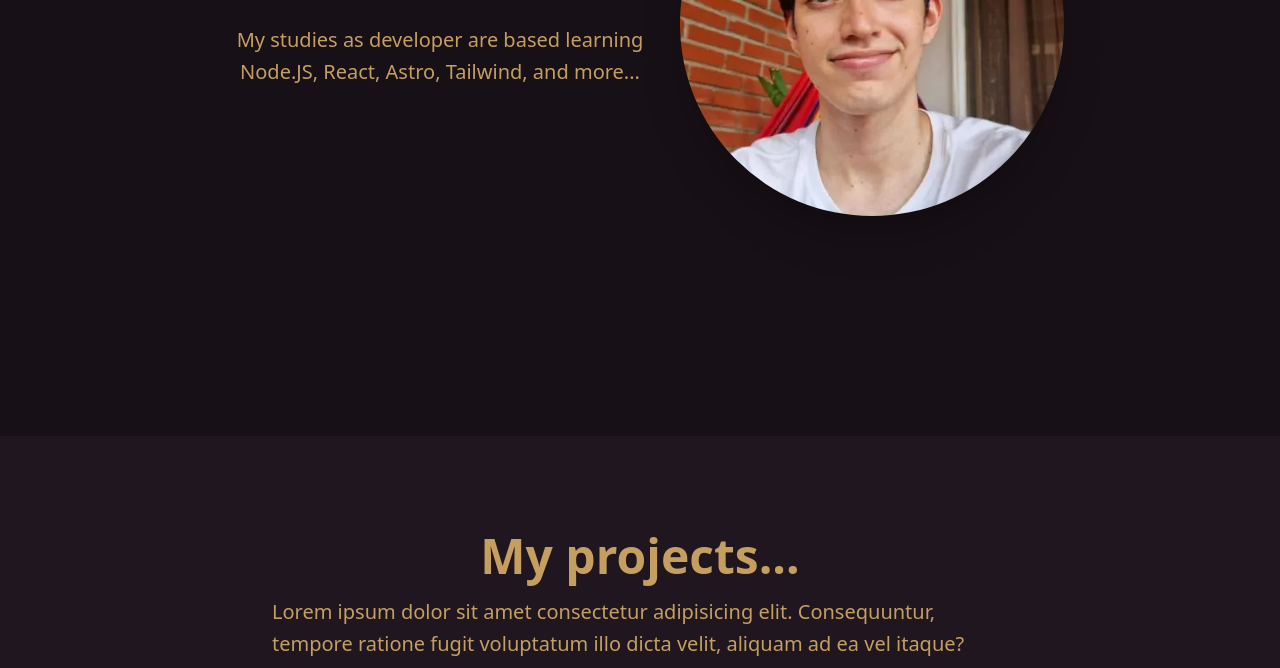
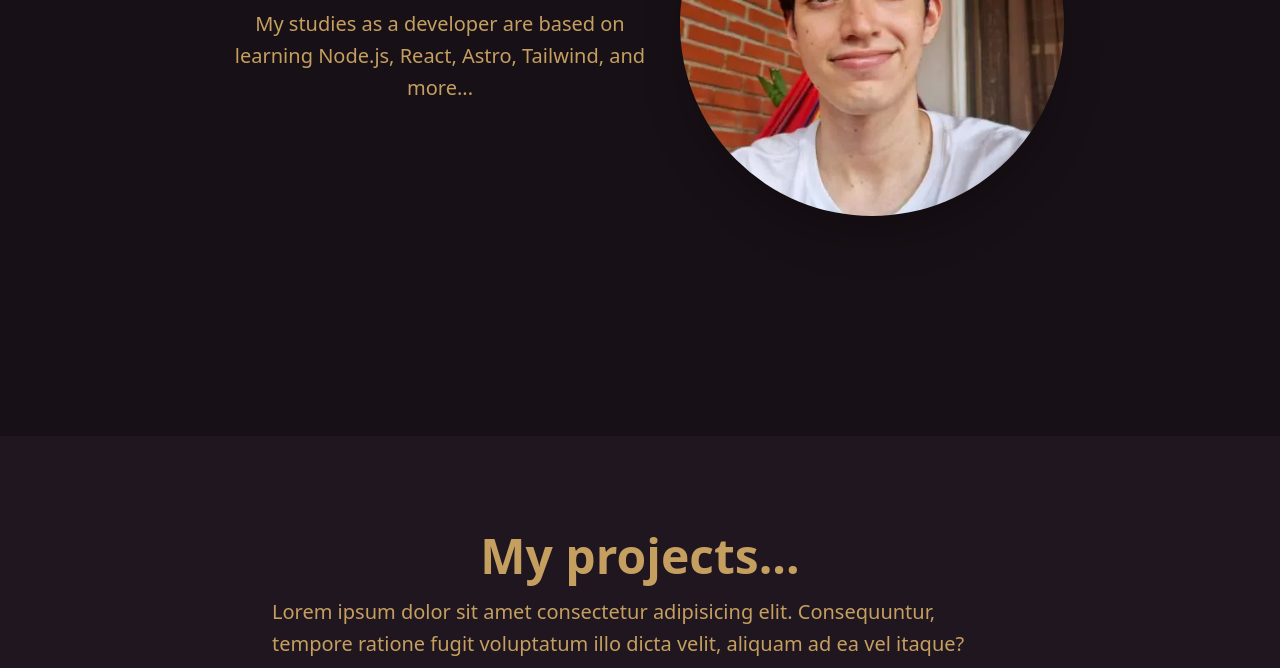
Before and after one commit to JoseArciniegas14/poft1, an Astro site: page / in a window 1280 px wide. Shown: the part 432-1100 px from the top of the page. Built offline with nearby package versions, Linux system fonts and the light colour scheme; Astro itself is replaced by a stand-in of ours.

Commit message:
Update index.astro

```diff
--- a/src/pages/index.astro
+++ b/src/pages/index.astro
@@ -12,8 +12,7 @@ import Card from "../components/Card.astro";
           <div class="max-w-md">
             <h1 class="color-primary text-5xl text-left">Junior Developer</h1>
             <p>
-              My studies as developer are based learning Node.JS, React, Astro,
-              Tailwind, and more...
+              My studies as a developer are based on learning Node.js, React, Astro, Tailwind, and more...
             </p>
 
             <button></button>
```
